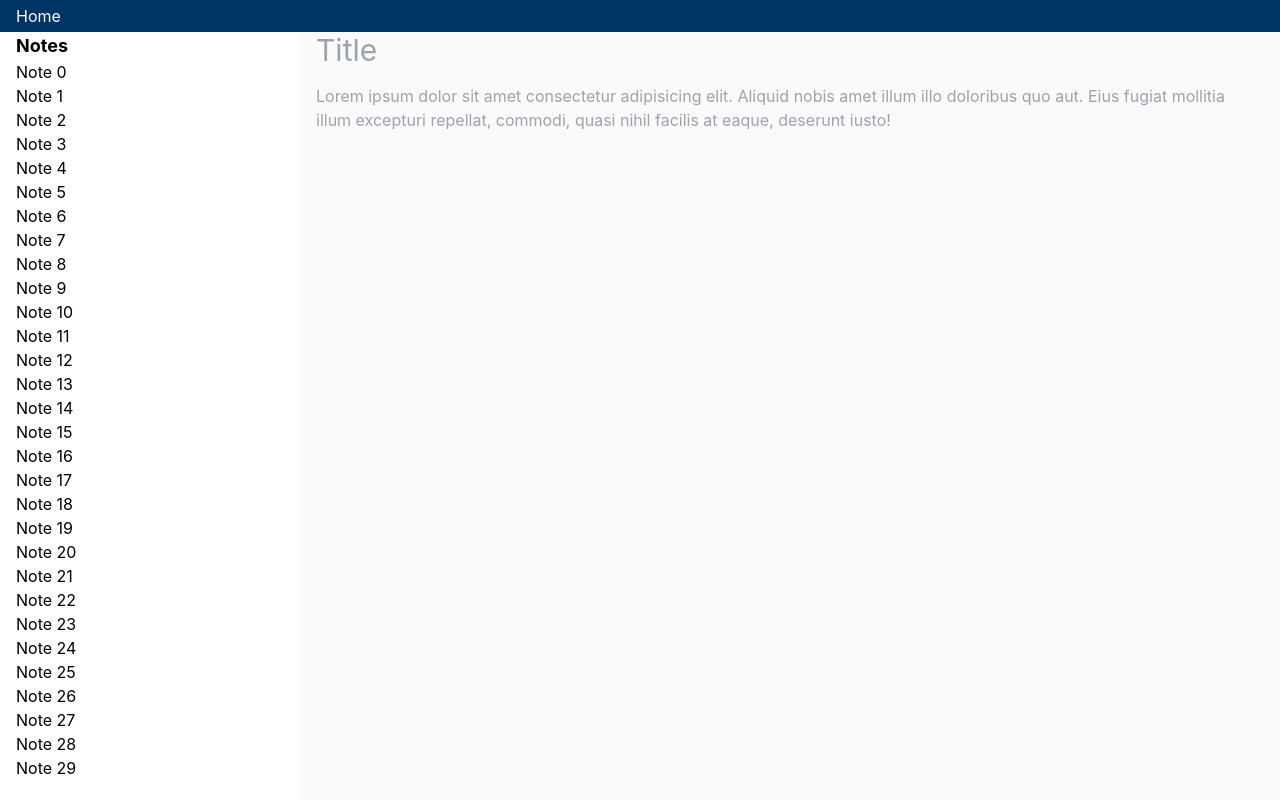
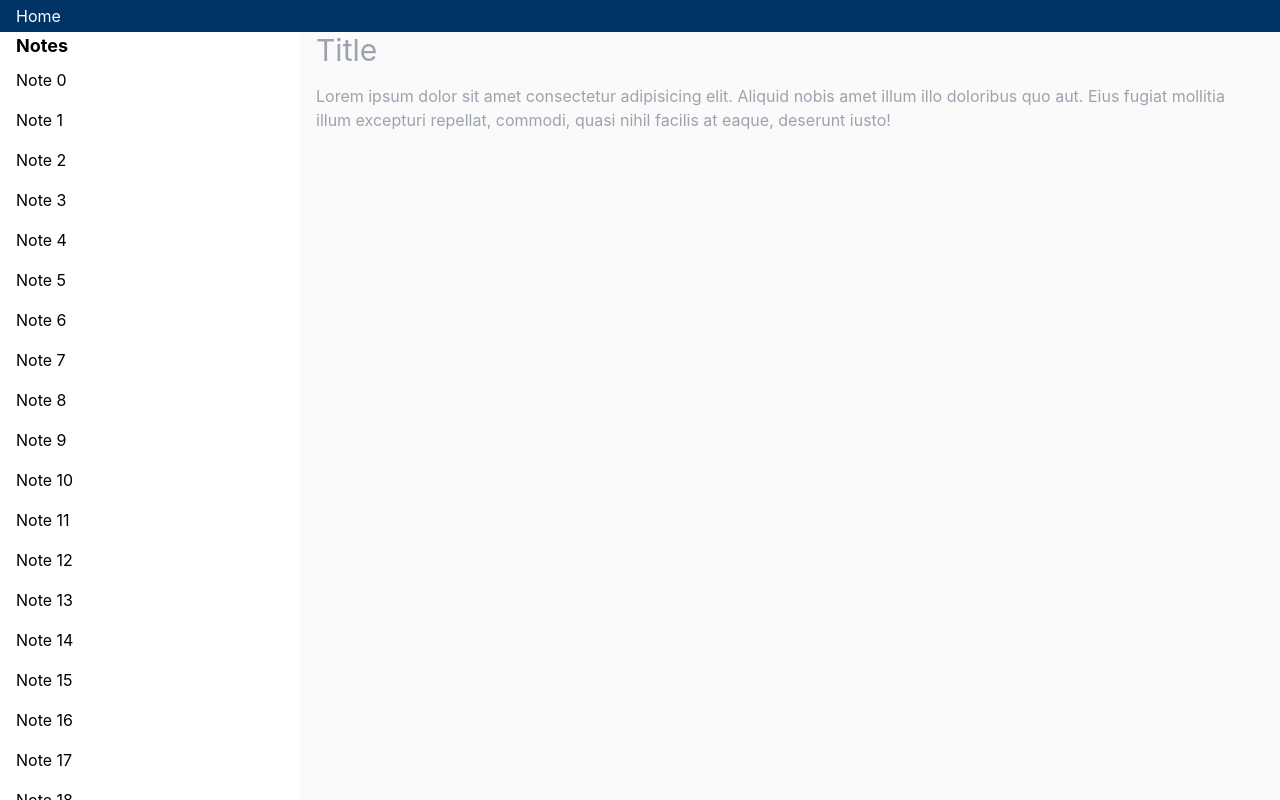
Before and after one commit to ginpei/ashigaru, a Next.js app: page /my/editor in a window 1280 px wide. Built offline with nearby package versions, Linux system fonts and the light colour scheme.

Commit message:
feat: 🎸 spacing

```diff
--- a/src/pages/editor/list/NoteItem.tsx
+++ b/src/pages/editor/list/NoteItem.tsx
@@ -13,10 +13,10 @@ export function NoteItem({ note, selected, onClick }: NoteItemProps): JSX.Elemen
 
   return (
     <div
-      className={`NoteItem px-4 ${selected ? "bg-cyan-800 text-white" : ""}`}
+      className={`NoteItem ${selected ? "bg-cyan-800 text-white" : ""}`}
       onClick={onRootClick}
     >
-      <div className="cursor-pointer hover:underline">{note.title}</div>
+      <div className="px-4 py-2 cursor-pointer hover:underline">{note.title}</div>
     </div>
   );
 }
```
